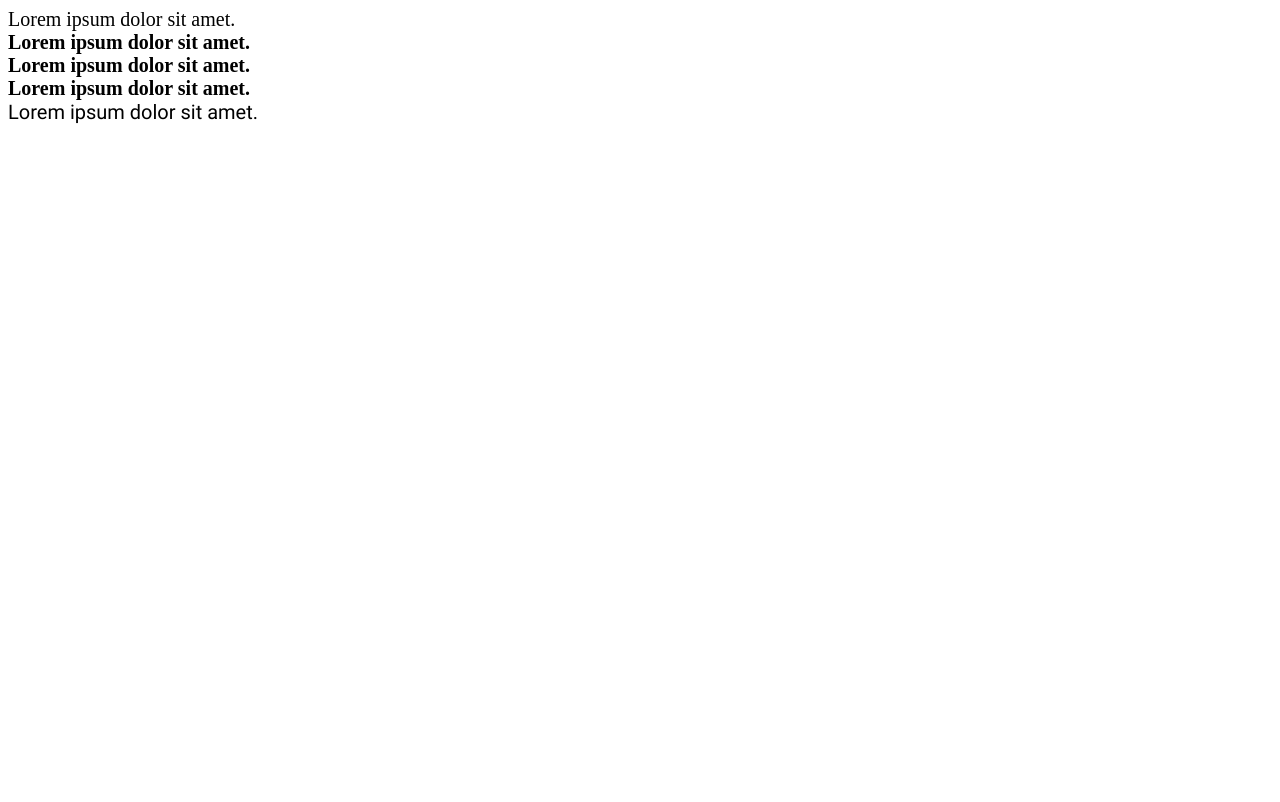
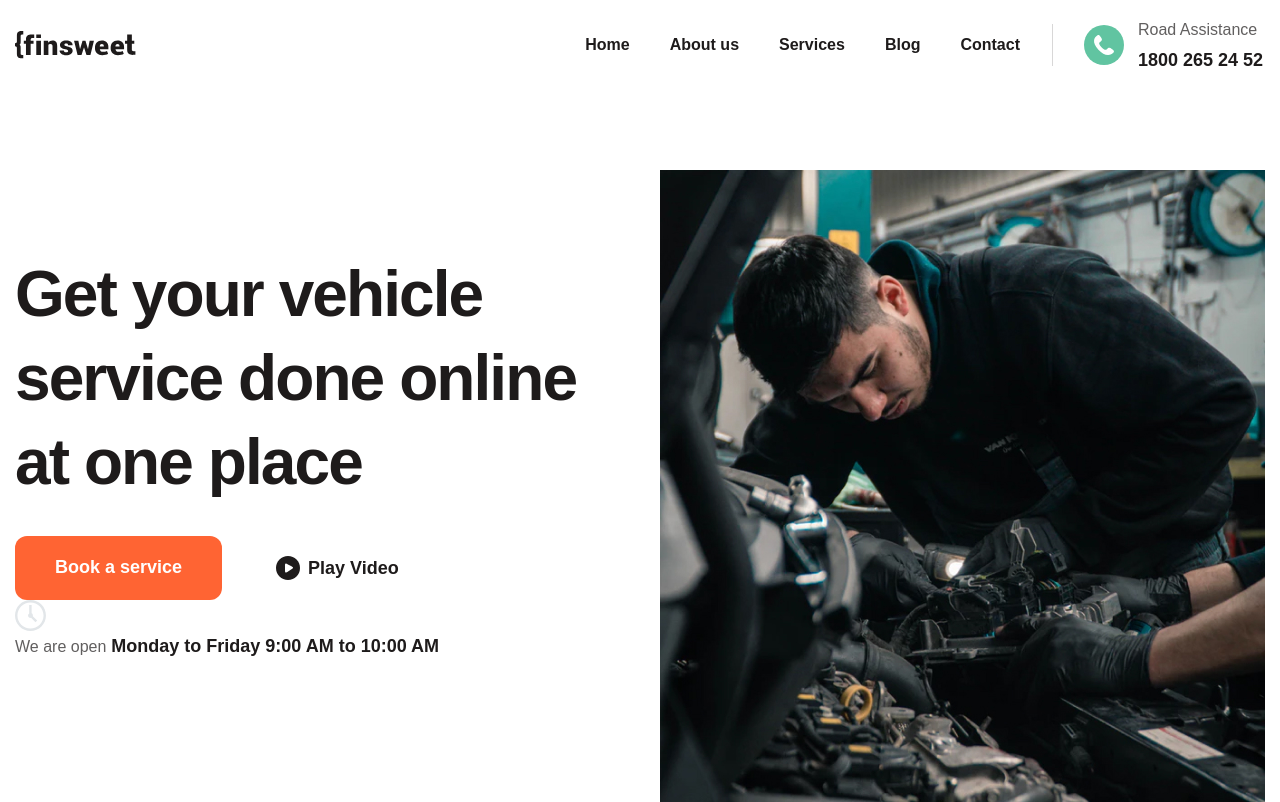
Before and after one commit to DonStacky/finsweet, a plain HTML site: page index.html in a window 1280 px wide. Drawn offline with Linux system fonts and the light colour scheme; files whose address does not match are found by name.

Commit message:
feat: add header

```diff
--- /dev/null
+++ b/css/reset.css
@@ -0,0 +1,17 @@
+*{padding: 0;margin: 0;border: 0;}
+*:focus,:active{outline: none;}
+a:focus,a:active{outline: none;}
+nav,footer,header,aside{display: block;}
+html,body{
+  height:100%;width:100%;
+  font-size:100%;line-height:1;-ms-text-size-adjust:100%;-moz-text-size-adjust:100%;-webkit-text-size-adjust:100%;}
+input,button,textarea{font-family:inherit;}
+input::-ms-clear{display: none;}
+button{cursor: pointer;}
+button::-moz-focus-inner{padding:0;border:0;}
+a,a:visited{text-decoration: none;}
+a:hover{text-decoration: none;}
+ul li{list-style: none;}
+img{vertical-align: top;}
+h1,h2,h3,h4,h5,h6{font-size:inherit;font-weight: inherit;}
+a{color:inherit;}
--- a/css/style.css
+++ b/css/style.css
@@ -1,25 +1,133 @@
-.test1 {
-    font-family: Manrope;
-    font-size: 20px;
+.wrapper {
+    min-height: 100%;
+    height: auto;
+    overflow: hidden;
+}
+
+.container {
+    max-width: 1290px;
+    padding: 0px 15px;
+    margin: 0 auto;
+}
+
+.button {
+    padding: 16px 40px;
+    background-color: #FF6433;
+    border-radius: 12px;
+    color: #fff;
+    font-size: 18px;
+    font-weight: 600;
+    line-height: 175%;
+}
+
+/*----------- header -----------*/
+.header {
+    font-family: manrope, sans-serif;
+    font-size: 18px;
+    font-weight: 600;
+    color: #1E1B1B;
+    line-height: 175%;
+}
+
+.header__nav {
+    display: flex;
+    justify-content: space-between;
+    align-content: center;
+    height: 90px;
+}
+.header__list {
+    display: flex;
+    margin-left: auto;
+    align-items: center;
+}
+.header__item {
+    font-size: 16px;
+    margin-right: 40px;
+    transition: 0.3s;
+}
+
+.header__item:hover, .header__text:hover {
+    color: #FF6433;
+}
+
+.header__item:last-child {
+    margin-right: 64px;
+}
+
+.header__contact {
+    display: flex;
+    position: relative;
+    height: 56px;
+    width: 181px;
+    align-items: center;
+    align-self: center;
+}
+
+.header__text-gray {
+    display: inline-block;
     font-weight: 500;
+    font-size: 16px;
+    line-height: 24px;
+    color: rgba(30, 27, 27, 0.7);
 }
-.test2 {
-    font-family: Manrope;
-    font-size: 20px;
-    font-weight: 600;
+
+.header__call-icon {
+    width: 40px;
+    margin-right: 14px;
+    transition: 0.3s;
 }
-.test3 {
-    font-family: Manrope;
-    font-size: 20px;
-    font-weight: 700;
+
+.header__text {
+    display: inline-block;
+    transition: 0.3s;
 }
-.test4 {
-    font-family: Manrope;
-    font-size: 20px;
+
+.header__contact::before {
+    content: "";
+    position: absolute;
+    width: 1px;
+    height: 42px;
+    background-color: rgba(147, 145, 145, 0.36);
+    left: -32px;
+}
+
+.header__call-icon:hover {
+    transform: scale(1.15);
+}
+
+.header__main {
+    width: 624px;
+}
+.header__title {
+    font-size: 64px;
     font-weight: 800;
+    line-height: 84px;
+    letter-spacing: -0.03em;
+    margin-bottom: 32px;
+    padding-top: 82px;
 }
-.test5 {
-    font-family: Roboto;
-    font-size: 20px;
-    font-weight: 500;
+
+.header__flexbox {
+    display: flex;
+    justify-content: space-between;
+    margin-top: 80px;
+    }
+
+.header__btn-box>span {
+    vertical-align: middle;
+    line-height: 24px;
 }
+.header__button {
+    margin-right: 33px;
+}
+
+.header__play {
+    padding: 12px 8px 12px 16px;
+    vertical-align: middle;
+}
+.header__work-time {
+}
+.header__text-gray {
+}
+.header__text {
+}
--- a/index.html
+++ b/index.html
@@ -5,14 +5,62 @@
     <meta http-equiv="X-UA-Compatible" content="IE=edge">
     <meta name="viewport" content="width=device-width, initial-scale=1.0">
     <link rel="stylesheet" href="css/font.css">
+    <link rel="stylesheet" href="css/reset.css">
     <link rel="stylesheet" href="css/style.css">
     <title>Finsweet</title>
 </head>
-<body>
-    <div class="test1">Lorem ipsum dolor sit amet.</div>
-    <div class="test2">Lorem ipsum dolor sit amet.</div>
-    <div class="test3">Lorem ipsum dolor sit amet.</div>
-    <div class="test4">Lorem ipsum dolor sit amet.</div>
-    <div class="test5">Lorem ipsum dolor sit amet.</div>
+<body class="wrapper">
+    <header class="header">
+        <div class="container">
+            <nav class="header__nav">
+                <img src="assets/img/1 header/Logo.svg" alt="logo" width="121.41">
+                <ul class="header__list">
+                    <li class="header__item"><a href="#">Home</a></li>
+                    <li class="header__item"><a href="#">About us</a></li>
+                    <li class="header__item"><a href="#">Services</a></li>
+                    <li class="header__item"><a href="#">Blog</a></li>
+                    <li class="header__item"><a href="#">Contact</a></li>
+                </ul>
+                <div class="header__contact">
+                    <img src="assets/img/1 header/AssistanceIcon.svg" alt="AssistanceIcon" class="header__call-icon">
+                    <div>
+                    <span class="header__text-gray">Road Assistance</span>
+                    <span class="header__text"><a href="">1800 265 24 52</a></span>
+                    </div>
+                </div>
+            </nav>
+            <div class="header__flexbox">
+            <section class="header__main">
+                    <h1 class="header__title">Get your vehicle service done online at one place</h1>
+                    <div class="header__btn-box">
+                        <button class="header__button button">Book a service</button>
+                        <img src="assets/img/1 header/Play icon.svg" alt="Play_icon" class="header__play"><span>Play Video</span>
+                    </div>
+                    <div class="header__work-time">
+                        <img src="assets/img/1 header/Icon.svg" alt="Time_icon">
+                        <div>
+                            <span class="header__text-gray">We are open</span>
+                            <span class="header__text">Monday to Friday 9:00 AM to  10:00  AM</span>
+                        </div>
+                    </div>
+            </section>
+            <div class="header__aside">
+                <img src="assets/img/1 header/Image.jpg" alt="Header_image" height="632">
+            </div>
+        </div>
+            </div>
+    </header>
+    <main class="main">
+        <section class="offer"></section>
+        <section class="process"></section>
+        <section class="cta"></section>
+        <section class="brands"></section>
+        <section class="blog"></section>
+        <section class="feedback"></section>
+        <section class="faq"></section>
+        <section class="form"></section>
+    </main>
+    <footer class="footer"></footer>
 </body>
+<script src="js/main.js"></script>
 </html>
```
Also changed, not shown: assets/img/1 header/AssistanceIcon.svg (renamed from assets/img/1 header/Assistance Icon.svg), js/main.js (added).
